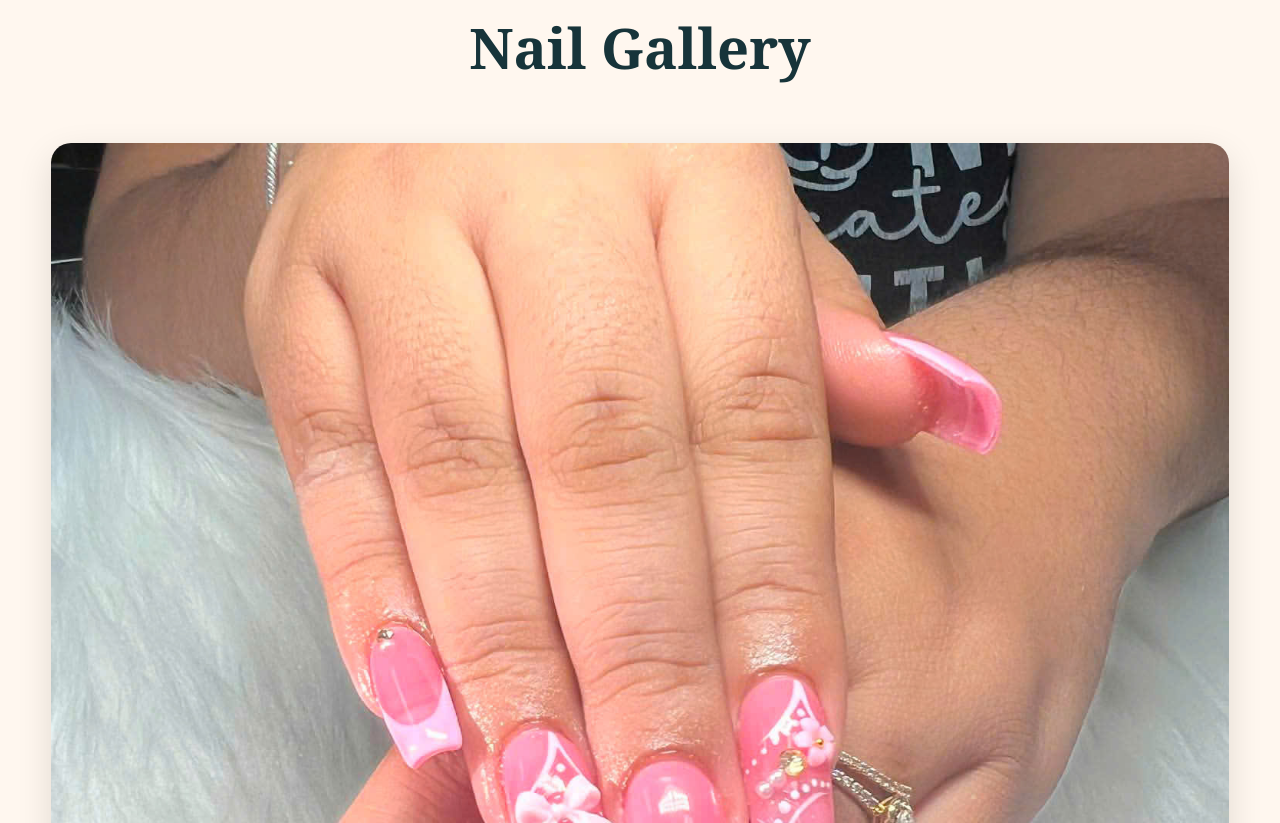
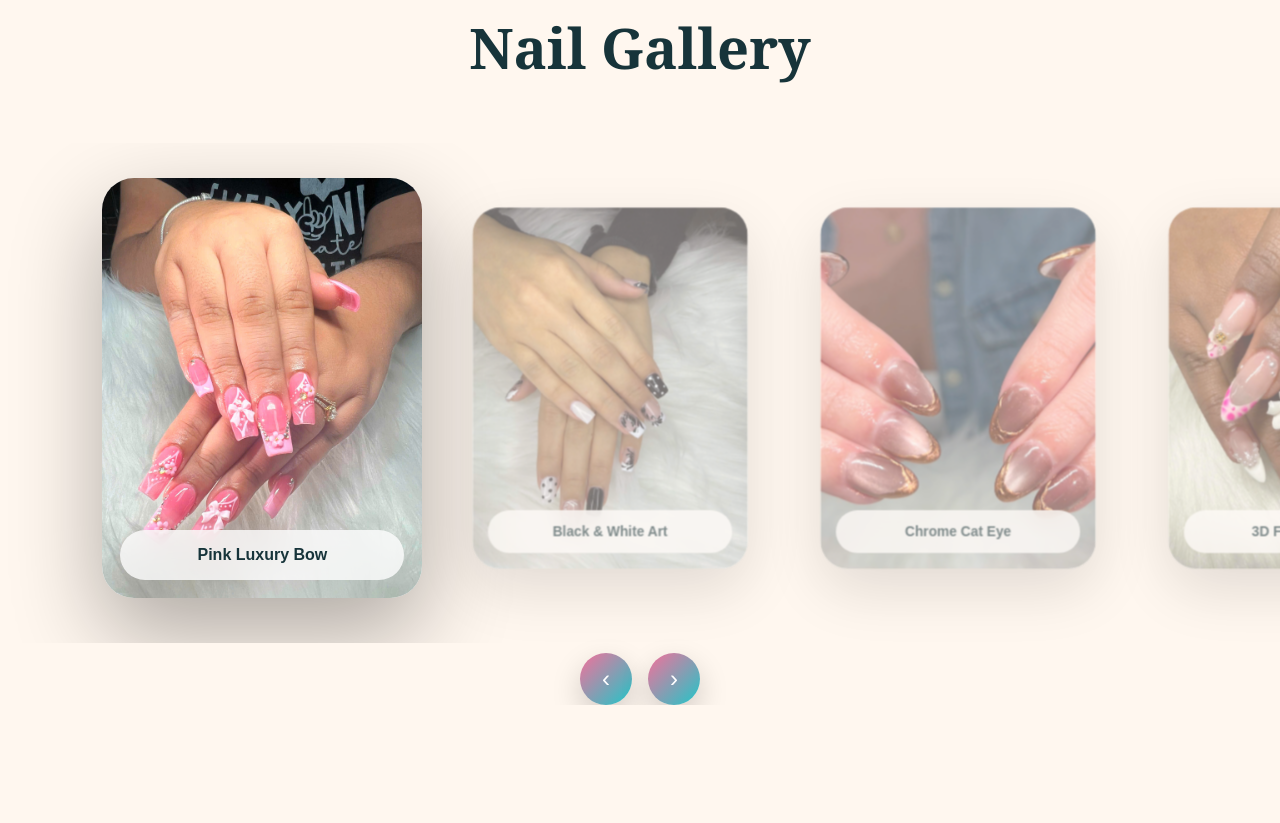
Before and after one commit to NDnails/ndnails, a plain HTML site: page index.html in a window 1280 px wide. Shown: the part 5717-6540 px from the top of the page. Drawn offline with Linux system fonts and the light colour scheme.

Commit message:
Update index.html

```diff
--- a/index.html
+++ b/index.html
@@ -182,33 +182,96 @@ nav{
   white-space:nowrap;
 }
 
-/* GALLERY */
-..gallery-grid{
-    display:grid;
-    grid-template-columns:repeat(auto-fit,minmax(260px,1fr));
-    gap:20px;
+/* APPLE / TESLA COVER FLOW GALLERY */
+.gallery-stage{
+  position:relative;
+  overflow:hidden;
 }
-.gallery-grid img{
 
-    width:100%;
-    aspect-ratio:1/1;
+.gallery-coverflow{
+  display:flex;
+  gap:28px;
+  overflow-x:auto;
+  scroll-snap-type:x mandatory;
+  scroll-behavior:smooth;
+  padding:35px 8vw 45px;
+  scrollbar-width:none;
+}
 
-    object-fit:cover;
+.gallery-coverflow::-webkit-scrollbar{
+  display:none;
+}
 
-    border-radius:20px;
+.gallery-item{
+  flex:0 0 320px;
+  height:420px;
+  border-radius:32px;
+  overflow:hidden;
+  scroll-snap-align:center;
+  position:relative;
+  box-shadow:0 25px 70px rgba(0,0,0,.22);
+  transform:scale(.86);
+  opacity:.55;
+  transition:.45s ease;
+  background:#fff;
+}
 
-    transition:.35s;
+.gallery-item.active{
+  transform:scale(1);
+  opacity:1;
+  box-shadow:0 35px 90px rgba(0,0,0,.32);
+}
 
-    cursor:pointer;
+.gallery-item img{
+  width:100%;
+  height:100%;
+  object-fit:cover;
+}
 
-    box-shadow:0 12px 35px rgba(0,0,0,.12);
+.gallery-item::after{
+  content:attr(data-title);
+  position:absolute;
+  left:18px;
+  right:18px;
+  bottom:18px;
+  padding:12px 16px;
+  border-radius:999px;
+  background:rgba(255,255,255,.78);
+  backdrop-filter:blur(12px);
+  color:var(--dark);
+  font-weight:900;
+  text-align:center;
+}
 
+.gallery-controls{
+  display:flex;
+  justify-content:center;
+  gap:16px;
+  margin-top:10px;
 }
-.gallery-grid img:hover{
 
-transform:translateY(-8px) scale(1.03);
+.gallery-btn{
+  width:52px;
+  height:52px;
+  border-radius:50%;
+  border:none;
+  cursor:pointer;
+  background:linear-gradient(135deg,var(--pink),var(--teal));
+  color:white;
+  font-size:24px;
+  box-shadow:0 12px 30px rgba(0,0,0,.18);
+}
 
-box-shadow:0 25px 60px rgba(0,0,0,.22);
+@media(max-width:900px){
+  .gallery-coverflow{
+    padding:25px 28px 38px;
+  }
+
+  .gallery-item{
+    flex:0 0 78vw;
+    height:420px;
+  }
+}
 
 }
 /* WHY */
@@ -538,30 +601,57 @@ footer{
       <span>Our Work</span>
       <h2>Nail Gallery</h2>
     </div>
+  </div>
 
-    <div class="gallery-grid">
+  <div class="gallery-stage">
+    <div class="gallery-coverflow" id="galleryCoverflow">
 
-<img src="images/nail01.jpg" alt="Pink Luxury Nail Design" loading="lazy">
+      <div class="gallery-item active" data-title="Pink Luxury Bow">
+        <img src="images/nail01.jpg" alt="Pink Luxury Bow Nails">
+      </div>
 
-<img src="images/nail02.jpg" alt="Black White Nail Design" loading="lazy">
+      <div class="gallery-item" data-title="Black & White Art">
+        <img src="images/nail02.jpg" alt="Black White Nail Design">
+      </div>
 
-<img src="images/nail03.jpg" alt="Cat Eye Chrome Nails" loading="lazy">
+      <div class="gallery-item" data-title="Chrome Cat Eye">
+        <img src="images/nail03.jpg" alt="Chrome Cat Eye Nails">
+      </div>
 
-<img src="images/nail04.jpg" alt="3D Pink French Nails" loading="lazy">
+      <div class="gallery-item" data-title="3D Floral French">
+        <img src="images/nail04.jpg" alt="3D Floral French Nails">
+      </div>
 
-<img src="images/nail05.jpg" alt="Halloween Nail Art" loading="lazy">
+      <div class="gallery-item" data-title="Pink Spider Art">
+        <img src="images/nail05.jpg" alt="Pink Spider Nail Art">
+      </div>
 
-<img src="images/nail06.jpg" alt="Elegant White Bow Nails" loading="lazy">
+      <div class="gallery-item" data-title="White Bow French">
+        <img src="images/nail06.jpg" alt="White Bow French Nails">
+      </div>
 
-<img src="images/nail07.jpg" alt="Luxury Floral Nails" loading="lazy">
+      <div class="gallery-item" data-title="Soft Pink 3D Flower">
+        <img src="images/nail07.jpg" alt="Soft Pink 3D Flower Nails">
+      </div>
 
-<img src="images/nail08.jpg" alt="Gold Chrome Nail Design" loading="lazy">
+      <div class="gallery-item" data-title="Gold Luxury Art">
+        <img src="images/nail08.jpg" alt="Gold Luxury Nail Art">
+      </div>
 
-<img src="images/nail09.jpg" alt="Green Leaf Nail Art" loading="lazy">
+      <div class="gallery-item" data-title="Green Leaf Design">
+        <img src="images/nail09.jpg" alt="Green Leaf Nail Design">
+      </div>
 
-<img src="images/nail10.jpg" alt="Pink French Nail Design" loading="lazy">
+      <div class="gallery-item" data-title="Classic Pink French">
+        <img src="images/nail10.jpg" alt="Classic Pink French Nails">
+      </div>
 
-</div>
+    </div>
+
+    <div class="gallery-controls">
+      <button class="gallery-btn" onclick="slideGallery(-1)">‹</button>
+      <button class="gallery-btn" onclick="slideGallery(1)">›</button>
+    </div>
   </div>
 </section>
 
```
